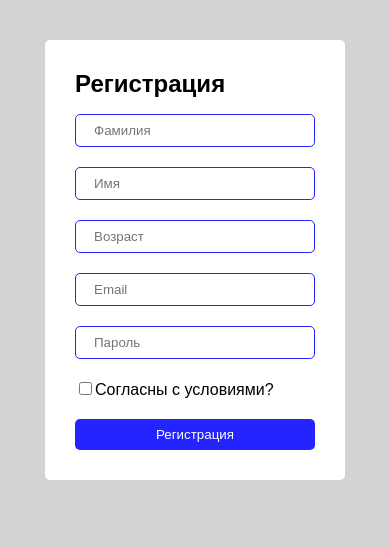
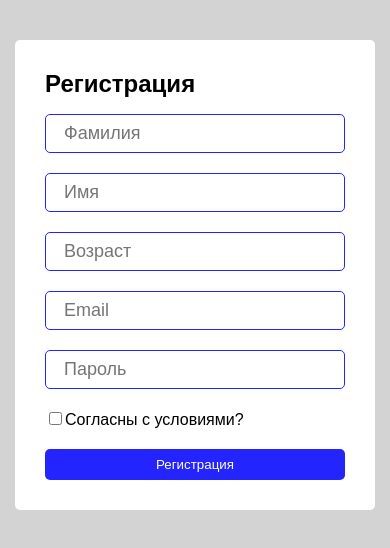
Before and after one commit to kuliznikovjeka/formValidation, a plain HTML site: page index.html in a window 390 px wide. Drawn offline with Linux system fonts and the light colour scheme.

Commit message:
Add files via upload

```diff
--- a/style.css
+++ b/style.css
@@ -6,7 +6,7 @@ body {
 	font-family: Arial, Helvetica, sans-serif;
 	background-color: rgb(211, 211, 211);
 	margin: 0;
-	padding: 40px 0;
+	padding: 40px 15px;
 }
 
 .box {
@@ -15,6 +15,11 @@ body {
 	padding: 30px;
 	max-width: 300px;
 	border-radius: 5px;
+}
+@media (max-width: 767px) {
+	.box {
+		max-width: 100%;
+	}
 }
 .title {
 	margin-top: 0px;
@@ -26,6 +31,7 @@ body {
 	border-radius: 5px;
 	padding: 8px 18px;
 	width: 100%;
+	font-size: 18px;
 }
 .btn {
 	color: #fff;
```
